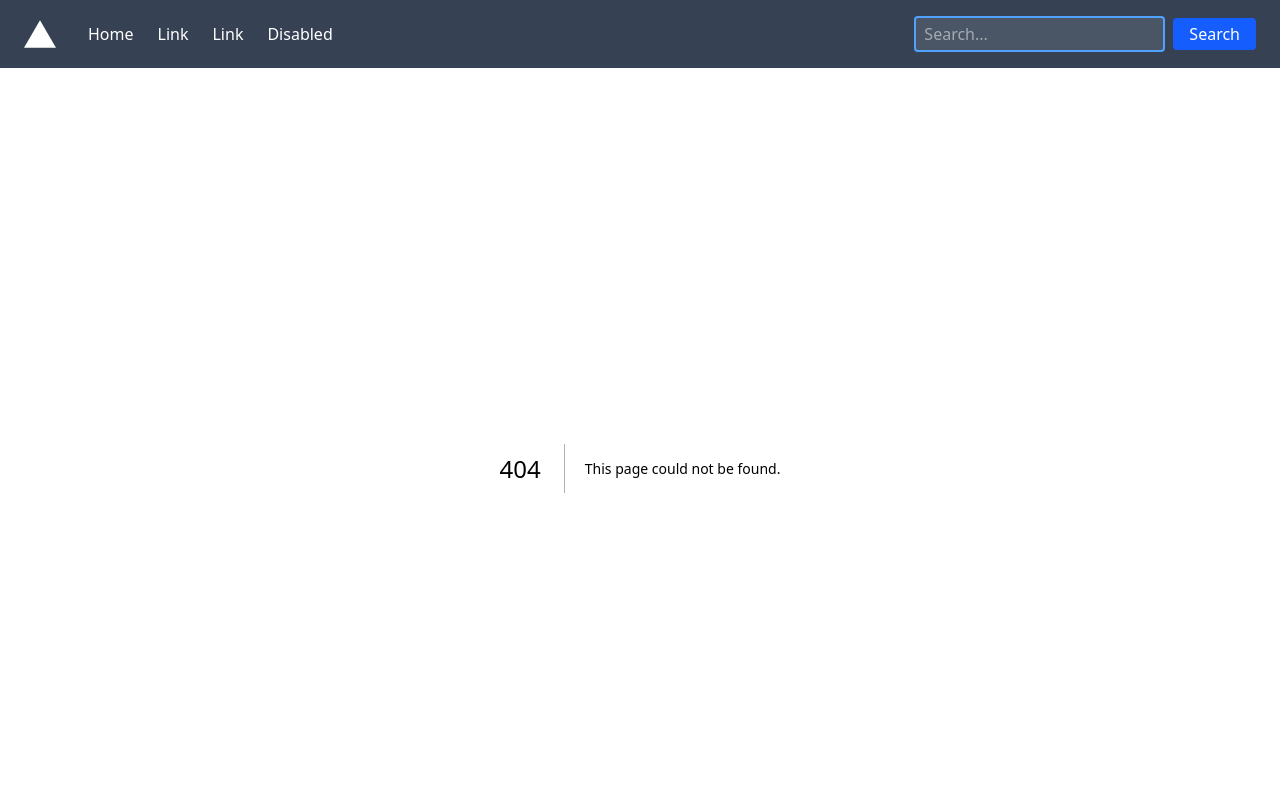
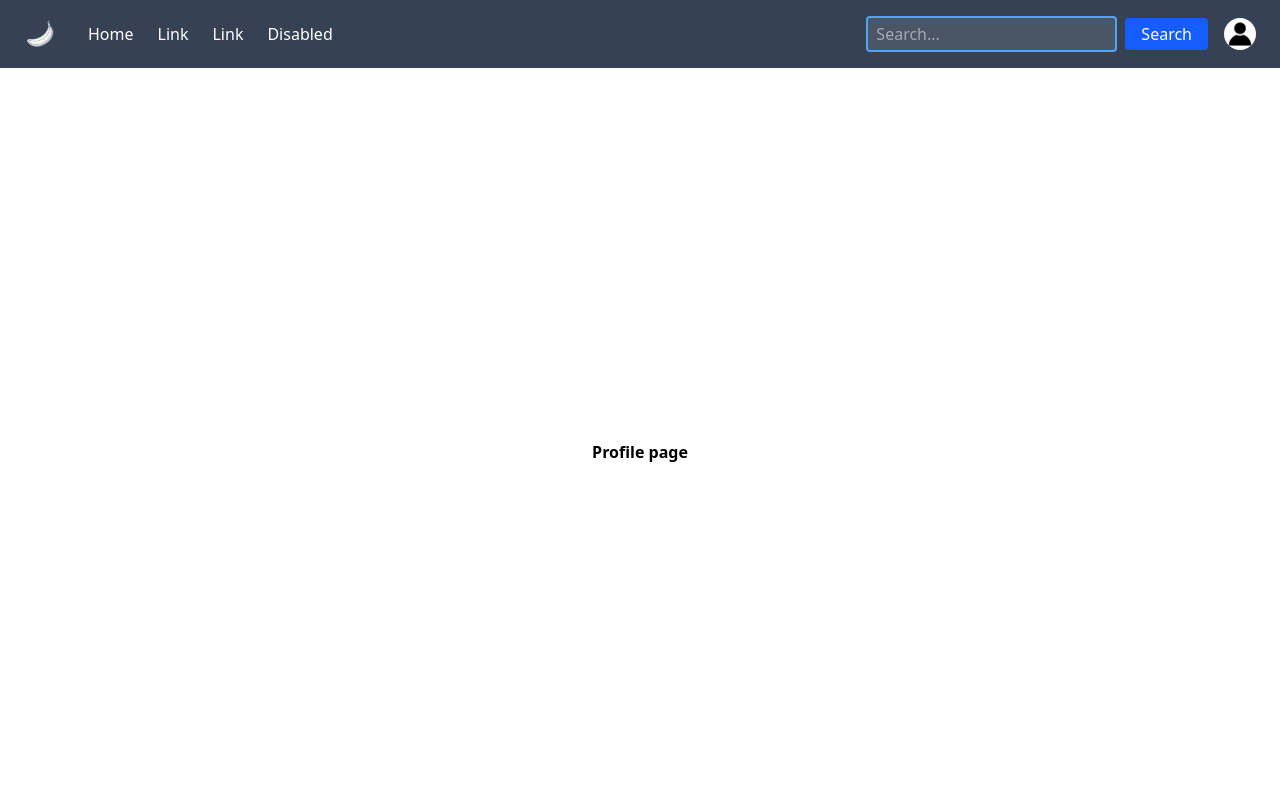
Before and after one commit to cadamczyk556/Food-Tracker, a Next.js app in the folder Frontend/: page /profile in a window 1280 px wide. Before the commit this address had no page. Shown: the top 800 px of the page. Built offline with nearby package versions, Linux system fonts and the light colour scheme.

Commit message:
added profile page and changed logo into banana, todo: profile functionality, scraper, improved main page

```diff
--- a/Frontend/app/components/NavBar.tsx
+++ b/Frontend/app/components/NavBar.tsx
@@ -2,6 +2,7 @@
 import React, {useState} from "react";
 import {useRouter} from "next/navigation";
 import { text } from "stream/consumers";
+import Link from "next/link"
 
 function NavBar() {
 
@@ -27,7 +28,7 @@ function NavBar() {
                 <div className="flex flex-col sm:flex-row items-center gap-4 sm:gap-8 w-full md:w-auto">
 
 
-                <img src="/vercel.svg" alt="Logo" className="flex-shrink-0 h-8 w-8" />
+                <img src="/banana.png" alt="Logo" className="shrink-0 h-8 w-8" />
                 <ul className="flex items-center gap-4 sm:gap-6 text-sm sm:text-base font-medium">
                     <li className="nav-item">
                         <a className="nav-link active hover:text-blue-400 transition-colors" aria-current="page" href="/">Home</a>
@@ -49,7 +50,7 @@ function NavBar() {
 
             {/* search bar */}
 
-            <div className="w-full md:w-auto flex flex-col sm:flex-row items-center">
+            <div className="w-full md:w-auto flex flex-col sm:flex-row items-center justify-end">
 
                 <form onSubmit={handleSearch} className="flex items-center gap-2">
                 <input
@@ -61,11 +62,15 @@ function NavBar() {
                 />
                 <button
                     type="submit"
-                    className="px-4 py-1 rounded bg-blue-600 hover:bg-blue-700 text-white transition-colors duration-300 flex-shrink-0"
+                    className="px-4 py-1 rounded bg-blue-600 hover:bg-blue-700 text-white transition-colors duration-300 shrink-0"
                 >
                     Search
                     </button>
                 </form>
+
+                <Link href="/profile">
+                    <img src="/profile.jpg" alt="Profile" className="ml-4 h-8 w-8 rounded-full hover:ring-2 hover:ring-blue-500 hover:cursor-pointer" />
+                </Link>
             </div>
             </div>
         </div>
@@ -75,70 +80,3 @@ function NavBar() {
 }
 
 export default NavBar;
-
-
-
-
-
-
-//     return (
-//         // 1. The Outer Wrapper: No fixed heights.
-//         <div className="bg-gray-700 sticky z-50 top-0 text-white shadow-md w-full">
-
-//             {/* 2. The Inner Container:
-//                 - flex-col on mobile (stacked)
-//                 - md:flex-row on desktop (side-by-side)
-//                 - max-w-7xl mx-auto replaces your 15% margins! */}
-//             <div className="max-w-7xl mx-auto px-4 sm:px-6 py-3 sm:py-4 flex flex-col md:flex-row items-center justify-between gap-4">
-
-//                 {/* LEFT SIDE: Logo & Links */}
-//                 <div className="flex flex-col sm:flex-row items-center gap-4 sm:gap-8 w-full md:w-auto">
-
-//                     <a href="/" className="flex-shrink-0">
-//                         <img src="/vercel.svg" alt="Logo" className="h-8 w-8" />
-//                     </a>
-
-//                     {/* gap-4 on mobile, gap-6 on desktop */}
-//                     <ul className="flex items-center gap-4 sm:gap-6 text-sm sm:text-base font-medium">
-//                         <li>
-//                             <a href="/" className="hover:text-blue-400 transition-colors">Home</a>
-//                         </li>
-//                         <li>
-//                             <a href="#" className="hover:text-blue-400 transition-colors">Link</a>
-//                         </li>
-//                         <li>
-//                             <a href="#" className="hover:text-blue-400 transition-colors">Link</a>
-//                         </li>
-//                         <li>
-//                             <span className="text-gray-400 cursor-not-allowed">Disabled</span>
-//                         </li>
-//                     </ul>
-
-//                 </div>
-
-//                 {/* RIGHT SIDE: Search Bar */}
-//                 {/* w-full on mobile makes the search bar stretch nicely, md:w-auto restricts it on desktop */}
-//                 <div className="w-full md:w-auto">
-//                     <form onSubmit={handleSearch} className="flex items-center gap-2">
-//                         <input
-//                             type="text"
-//                             placeholder="Search..."
-//                             className="w-full sm:w-auto px-3 py-1.5 rounded bg-gray-600 border border-gray-500 text-white placeholder-gray-300 focus:outline-none focus:border-blue-400 focus:ring-1 focus:ring-blue-400 transition-all"
-//                             value={textInput}
-//                             onChange={(e) => settextInput(e.target.value)}
-//                         />
-//                         <button
-//                             type="submit"
-//                             className="px-4 py-1.5 rounded bg-blue-600 hover:bg-blue-700 text-white font-medium transition-colors duration-300 flex-shrink-0"
-//                         >
-//                             Search
-//                         </button>
-//                     </form>
-//                 </div>
-
-//             </div>
-//         </div>
-//     );
-// }
-
-// export default NavBar;
--- /dev/null
+++ b/Frontend/app/profile/page.tsx
@@ -0,0 +1,7 @@
+export default function Profile() {
+    return (
+        <div className="h-[calc(100dvh-2rem)] flex items-center justify-center">
+            <h1 className="font-bold">Profile page</h1>
+        </div>
+    )
+}
```
Also changed, not shown: Frontend/public/banana.png (added), Frontend/public/profile.jpg (added).
